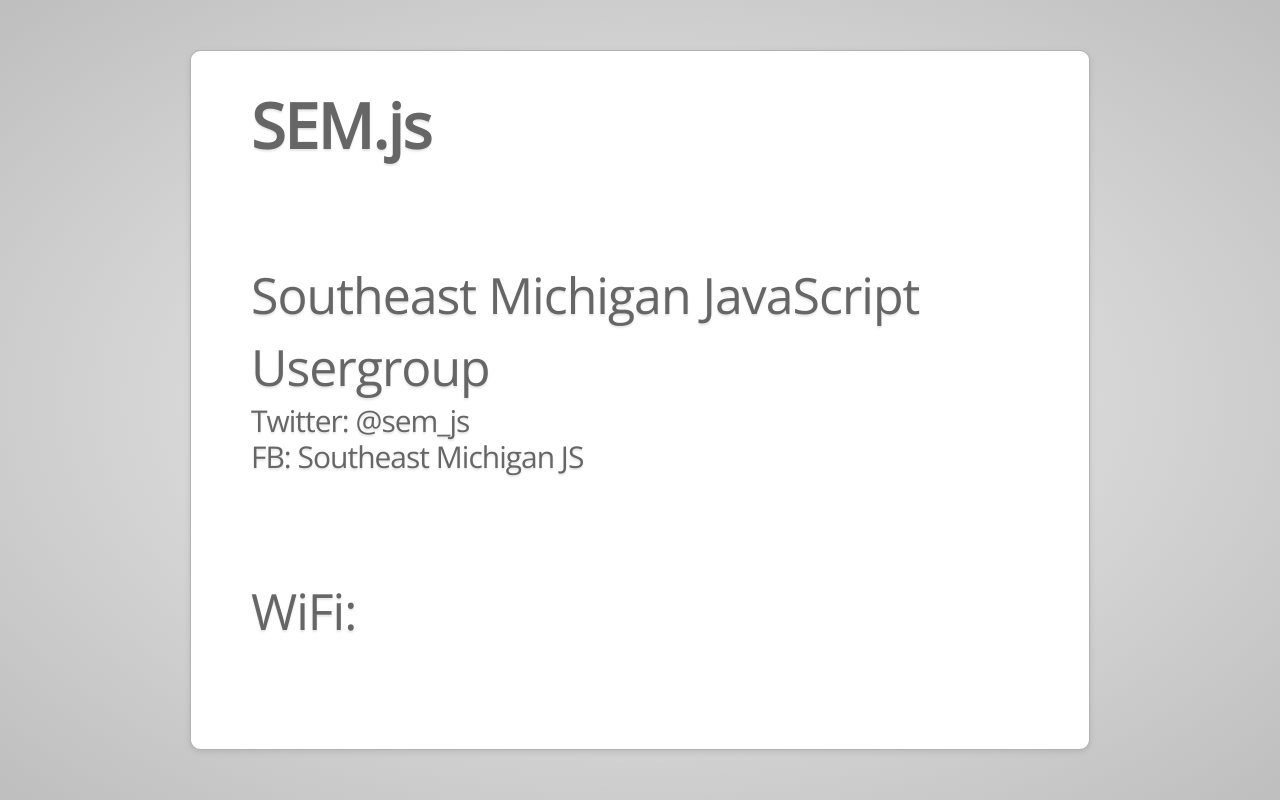
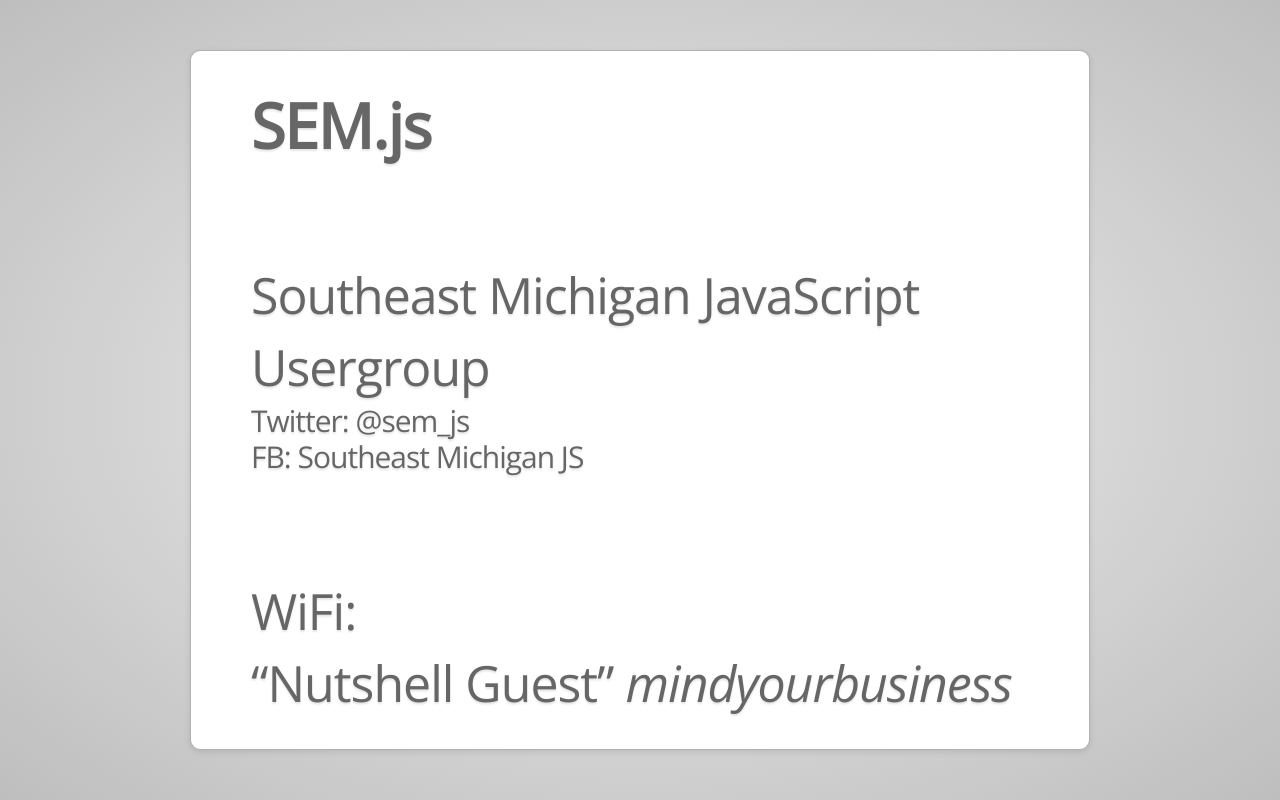
Before and after one commit to sem-js/semjs-slides, a plain HTML site: page index.html in a window 1280 px wide. Shown: the top 800 px of the page. Drawn offline with nearby package versions, Linux system fonts and the light colour scheme.

Commit message:
add nutshell guest wifi

```diff
--- a/index.html
+++ b/index.html
@@ -19,7 +19,7 @@
 	        <q>Southeast Michigan JavaScript Usergroup</q>
           Twitter: @sem_js<br/>
 	        FB: Southeast Michigan JS</q>
-	        <q>WiFi: </q>
+	        <q>WiFi: <br> “Nutshell Guest” <i>mindyourbusiness</i></q>
 	    </div>
 
 	    <div id="calendar" class="step slide" data-x="0" data-y="-1500">
```
